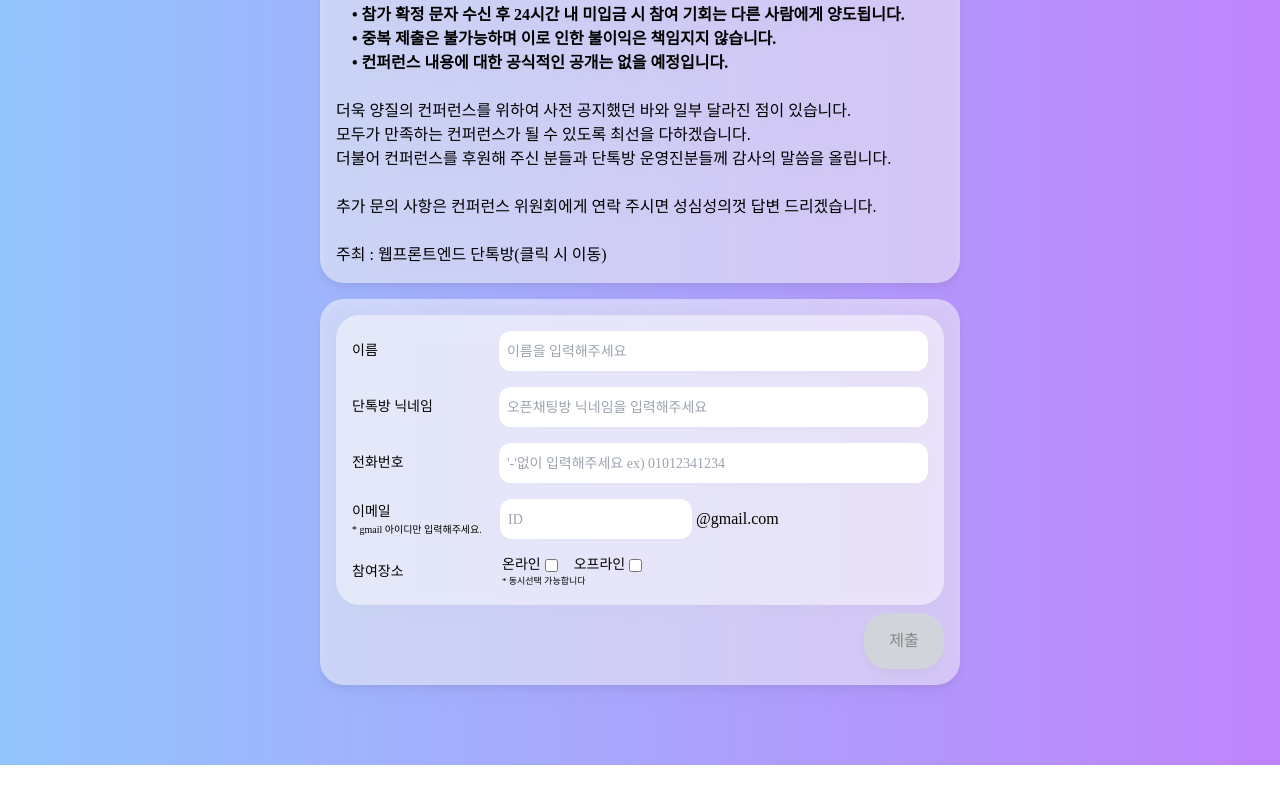
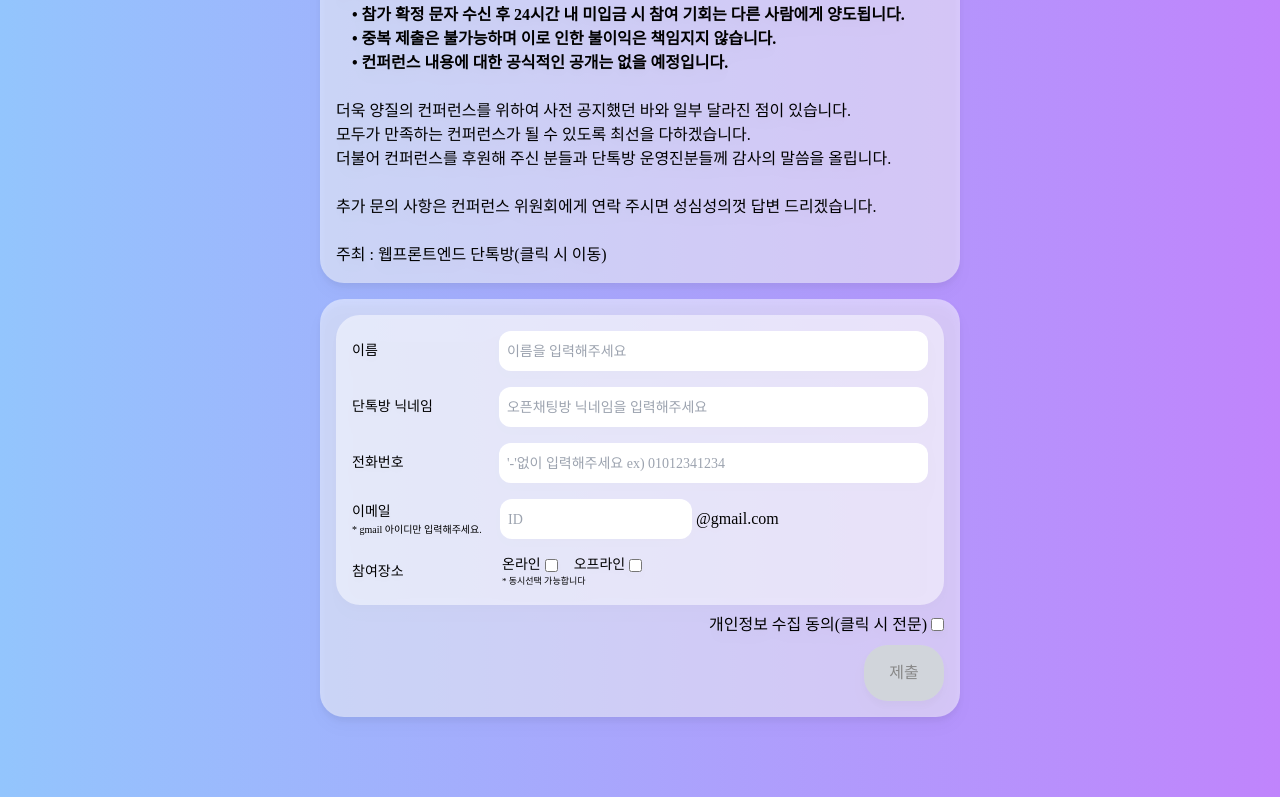
Before and after one commit to sh-oon/sulmoon_origin, a Vue app: page /main in a window 1280 px wide. Shown: the part 705-1502 px from the top of the page. Before the commit the page ends 1470 px from the top, so only its background shows below. Built offline with nearby package versions, Linux system fonts and the light colour scheme; a web font is replaced by a local one; what vue-sweetalert2 would draw is missing.

Commit message:
응애 나 애기 초병

```diff
--- a/package.json
+++ b/package.json
@@ -13,7 +13,7 @@
     "lodash": "^4.17.21",
     "normalize.css": "^8.0.1",
     "vue": "^3.2.25",
-    "vue-router": "^4.0.12",
+    "vue-router": "^4.0.16",
     "vue-sweetalert2": "^5.0.5"
   },
   "devDependencies": {
--- a/src/layout/Sulmoon.vue
+++ b/src/layout/Sulmoon.vue
@@ -83,6 +83,16 @@
         </div>
       </div>
     </form>
+
+    <label>
+      <a href="javascript:void(0)" @click="moveToAgree">
+        개인정보 수집 동의(클릭 시 전문)
+      </a>
+      <input
+        type="checkbox"
+      />
+    </label>
+
     <button
         class="content !w-20"
         :class="{disabled: submit }"
@@ -99,6 +109,7 @@ import {ref, reactive} from "vue";
 import {throttle} from "lodash";
 import axios from "axios";
 import Swal from 'sweetalert2';
+import router from "@/router";
 
 const param = reactive({
   name: null,
@@ -166,6 +177,12 @@ const handleSubmit = throttle(async () => {
     });
   }
 }, 100);
+
+const moveToAgree = () => {
+  router.push({
+    name: "agree"
+  });
+}
 </script>
 
 <style scoped>
--- a/src/router/index.js
+++ b/src/router/index.js
@@ -9,6 +9,14 @@ const routes = [
     children: [{path: '/main',component: () => import('@/view/Home.vue')}]
   },
 
+  {
+    path: '/agree',
+    name: 'agree',
+    redirect: '/agree',
+    component: () => import('@/view/Agree.vue'),
+    // children: [{path: '/main',component: () => import('@/view/Agree.vue')}]
+  },
+
 ]
 
 const router = createRouter({
--- /dev/null
+++ b/src/view/Agree.vue
@@ -0,0 +1,26 @@
+<template>
+  <div>
+    - 이용자가 제공한 모든 정보는 다음의 목적을 위해 활용하며, 하기 목적 이외의 용도로는 사용되지 않습니다.
+    <br/>
+    ① 개인정보 수집 항목 및 수집·이용 목적
+    가) 수집 항목 (필수항목)
+    - 성명(국문), 전화번호, 이메일 주소
+    나) 수집 및 이용 목적
+    - 신청자 집계 및 선별의 목적
+    - 신청자와의 연락 및 자격확인
+    <br/>
+    ② 개인정보 보유 및 이용기간
+    - 수집·이용 동의일로부터 개인정보의 수집·이용목적을 달성할 때까지
+    <br/>
+    ③ 동의거부관리
+    - 귀하께서는 본 안내에 따른 개인정보 수집, 이용에 대하여 동의를 거부하실 권리가 있습니다. 다만, 귀하가 개인정보의 수집/이용에 동의를 거부하시는 경우에 컨퍼런스 참가자 선별 과정에 있어 불이익이 발생할 수 있음을 알려드립니다.
+  </div>
+</template>
+
+<script setup>
+
+</script>
+
+<style scoped>
+
+</style>
```
